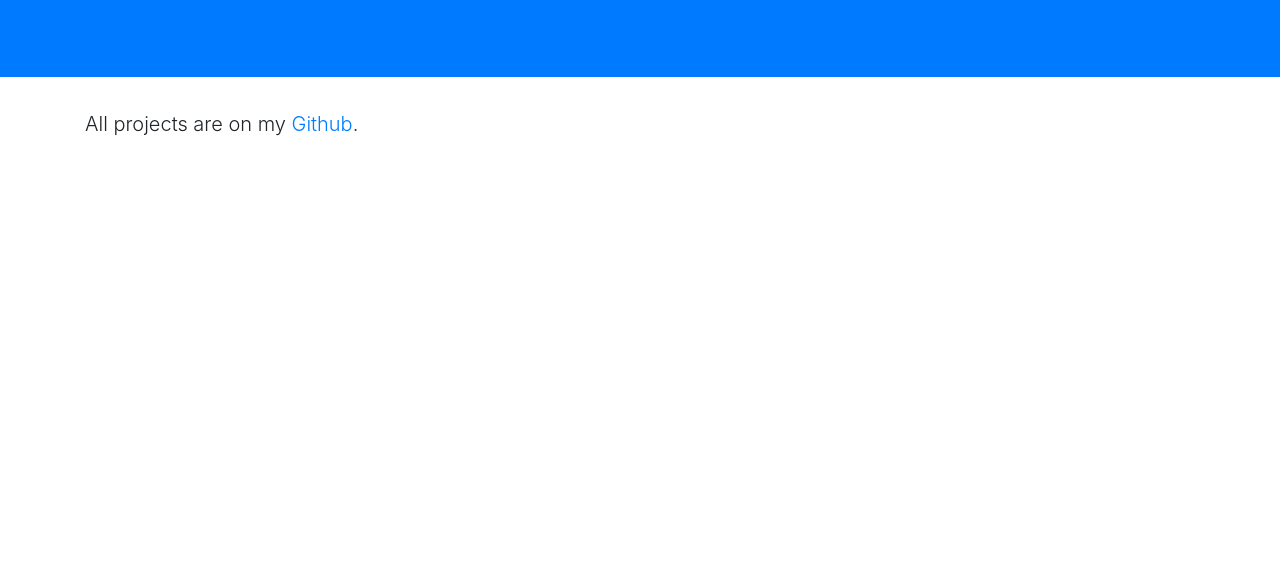
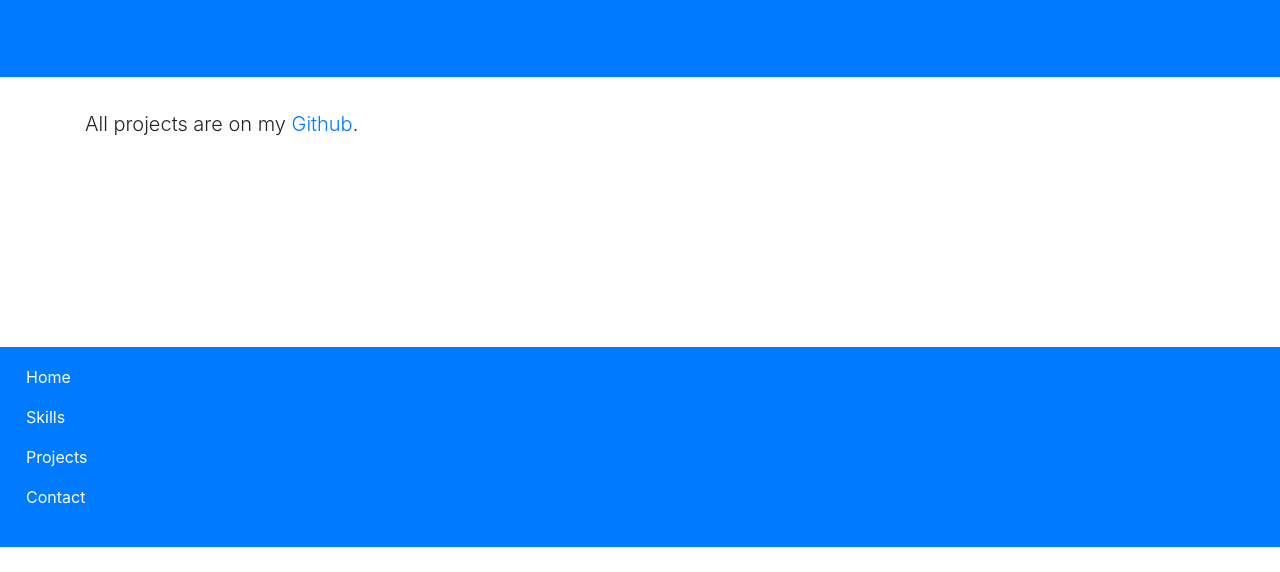
Before and after one commit to lilmohawk/project0cs50, a plain HTML site: page projects.html in a window 1280 px wide. Shown: the part 228-800 px from the top of the page. Drawn offline with nearby package versions, Linux system fonts and the light colour scheme.

Commit message:
Finished the whole project

```diff
--- a/projects.html
+++ b/projects.html
@@ -12,6 +12,9 @@
         <script src="https://code.jquery.com/jquery-3.5.1.slim.min.js" integrity="sha384-DfXdz2htPH0lsSSs5nCTpuj/zy4C+OGpamoFVy38MVBnE+IbbVYUew+OrCXaRkfj" crossorigin="anonymous"></script>
         <script src="https://cdn.jsdelivr.net/npm/popper.js@1.16.0/dist/umd/popper.min.js" integrity="sha384-Q6E9RHvbIyZFJoft+2mJbHaEWldlvI9IOYy5n3zV9zzTtmI3UksdQRVvoxMfooAo" crossorigin="anonymous"></script>
         <script src="https://stackpath.bootstrapcdn.com/bootstrap/4.5.0/js/bootstrap.min.js" integrity="sha384-OgVRvuATP1z7JjHLkuOU7Xw704+h835Lr+6QL9UvYjZE3Ipu6Tp75j7Bh/kR0JKI" crossorigin="anonymous"></script>
+
+        <!--Sass-->
+        <link href="style.css" rel="stylesheet">
 
         <!--Regular HTML-->
         <title>My Webpage</title>
@@ -61,6 +64,24 @@
         <div class="container">
             <p class="lead">All projects are on my <a href="https://github.com/lilmohawk/">Github</a>.</p>
         </div>
+
+        <br>
+        <br>
+        <br>
+        <br>
+        <br>
+        <br>
+        <br>
+        <br>
+
+        <footer class="bg-primary">
+            <nav class="nav flex-column text-white">
+                <a href="index.html" class="nav-link">Home</a>
+                <a href="skills.html" class="nav-link">Skills</a>
+                <a href="project.html" class="nav-link">Projects</a>
+                <a href="contact.html" class="nav-link">Contact</a>
+            </nav>
+        </footer>
     </body>
 
 </html>
--- a/style.scss
+++ b/style.scss
@@ -1,3 +1,22 @@
+$color: white;
+
+footer{
+    height: 200px;
+    padding: 10px;
+
+    a {
+        color: $color
+    }
+
+    nav {
+        font-size: 16px;
+    }
+}
+
+.nav-link:hover {
+    font-size: 20px;
+}
+
 @media (max-width: 576px){
     %justify {
         text-align: justify;
```
Also changed, not shown: contact.html (+15 -0 lines), index.html (+8 -0 lines), skills.html (+16 -0 lines), style.css, 1 other file.
